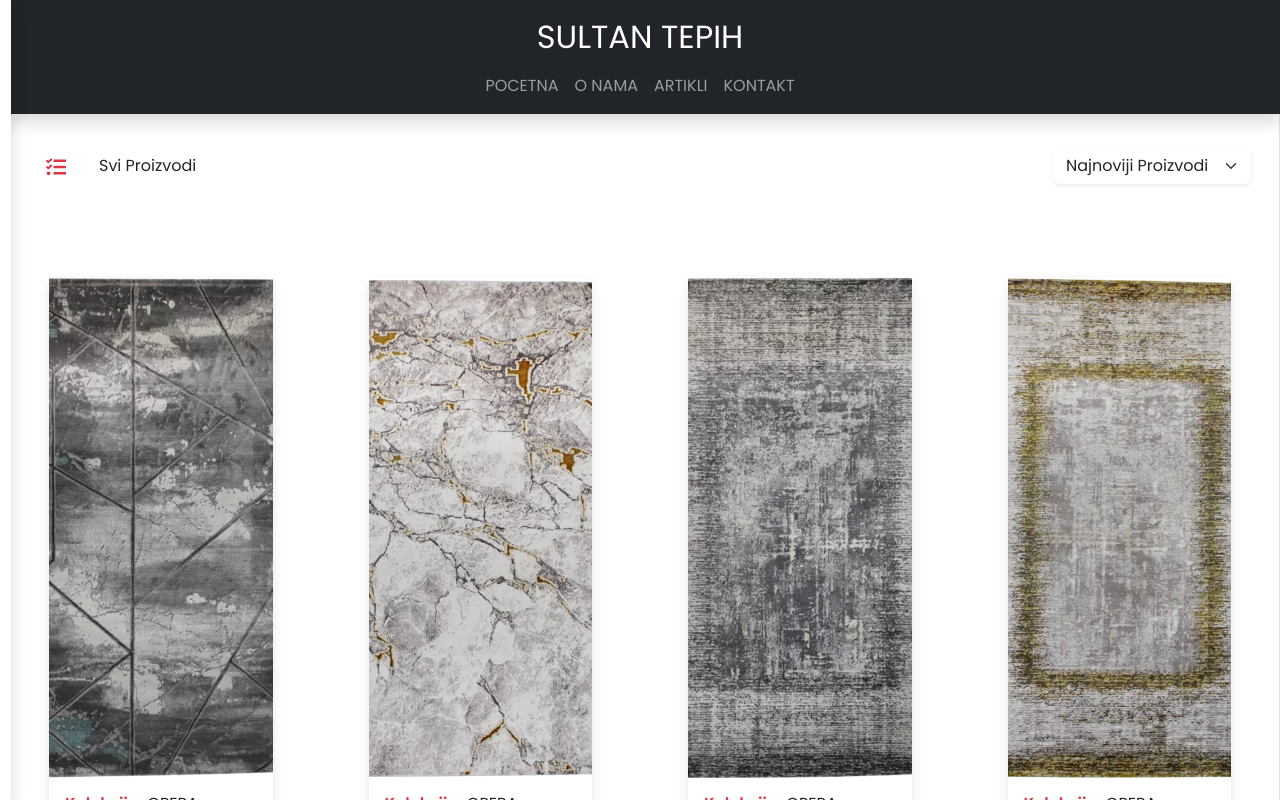
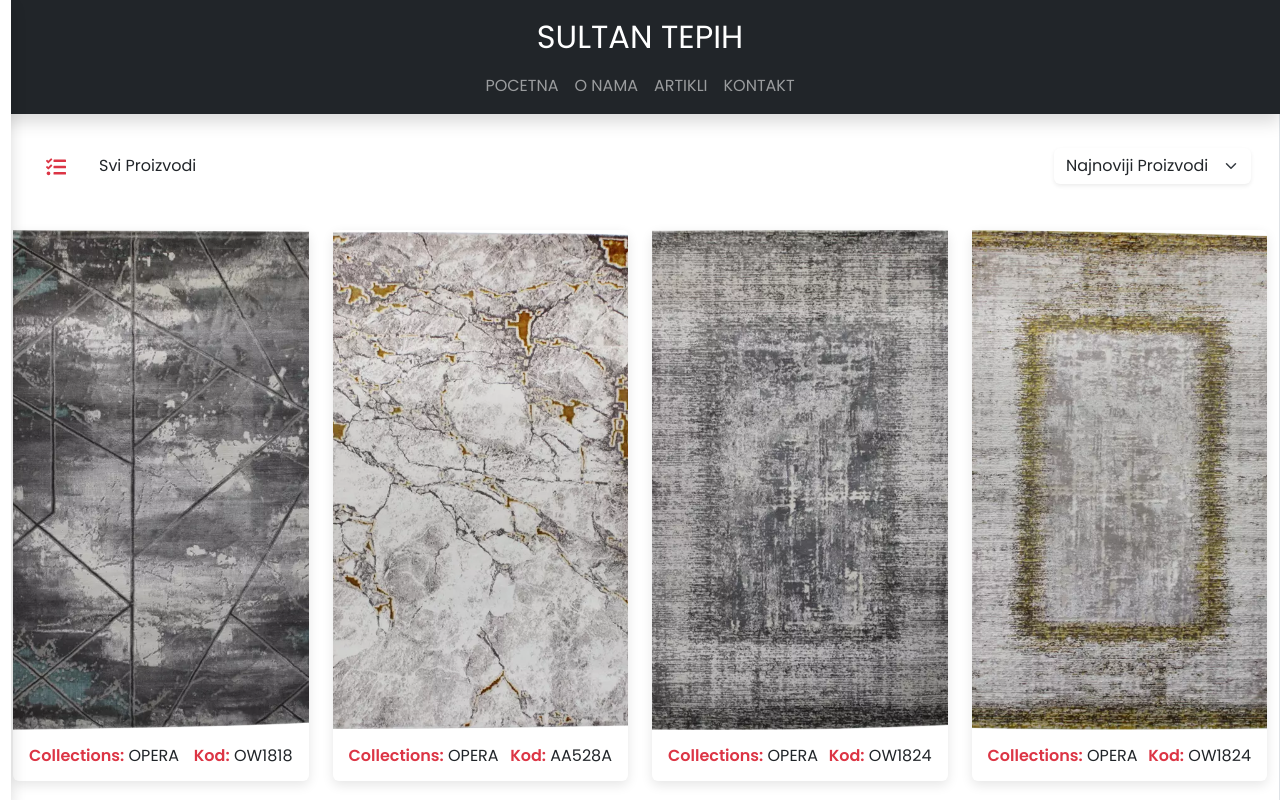
Before and after one commit to aliibnemasud/sultan_tepih, a React (Create React App) app: page /shop in a window 1280 px wide. Shown: the top 800 px of the page. Built offline with nearby package versions, Linux system fonts and the light colour scheme.

Commit message:
filter added

```diff
--- a/src/Components/ProductSlider/NewProductSlider.jsx
+++ b/src/Components/ProductSlider/NewProductSlider.jsx
@@ -1,15 +1,10 @@
 import axios from "axios";
 import React, { Component } from "react";
-import { FaArrowCircleLeft, FaArrowCircleRight, FaEye, FaInfoCircle, FaSearchPlus } from "react-icons/fa";
+import { FaEye, FaInfoCircle } from "react-icons/fa";
 import Slider from "react-slick";
 import ImageModal from "./ImageModal";
 import "./Slider.css";
-import ReactImageMagnify from 'react-image-magnify';
 
-import { Magnifier, GlassMagnifier, SideBySideMagnifier, PictureInPictureMagnifier, MOUSE_ACTIVATION, TOUCH_ACTIVATION } from "react-image-magnifiers";
-import PdDetailsModal from "./PdDetailsModal";
-
-// import '../../Pages/Products/ProductCard.css';
 
 function SampleNextArrow(props) {
   const { className, style, onClick } = props;
@@ -116,6 +111,7 @@ class NewProductSlider extends Component {
           settings: {
             slidesToShow: 1,
             slidesToScroll: 1,
+            dots: false,
           },
         },
       ],
@@ -159,7 +155,7 @@ class NewProductSlider extends Component {
                         }
                       }}
                     /> */}
-                    {/* normar image */}
+                    {/* normal image */}
                     <img src={product.img[0]} alt="" height="400px" style={{objectFit: 'cover'}} className="w-100" />
 
                    {/*  <ReactImageMagnify
@@ -207,7 +203,7 @@ class NewProductSlider extends Component {
                   </div>
                   <div onClick={() => this.navigate(`${product?.id}`)} className="py-3" >
                     <h6>
-                      <span className="fw-bold text-danger">Kolekcija:</span>
+                      <span className="fw-bold text-danger">Collections:</span>
                     </h6>
                     <div className="my-2">
                       {
@@ -216,9 +212,6 @@ class NewProductSlider extends Component {
                         })
                       }
                     </div>
-
-
-
                     <h6>
                       <span className="fw-bold text-danger">Kod: </span> {product?.code}
                     </h6>
--- a/src/Components/Slider/Slider.css
+++ b/src/Components/Slider/Slider.css
@@ -13,7 +13,6 @@
     position: relative;
     background: linear-gradient(90deg, rgba(0, 0, 0, .7), rgba(0, 0, 0, 0.01) ), url("../../Images/background.png");
     background-image: cover;
-
 }
 
 .carousel-item-div {
--- /dev/null
+++ b/src/Hook/filterProductFunction.js
@@ -0,0 +1,7 @@
+export const filterProductsByListOfCollection = (products, collections) => {
+  const filteredProducts = products.filter((product) => {
+    return collections.some((c) => product.collection.includes(c));
+  });
+
+  return filteredProducts;
+};
--- a/src/Pages/Products/NewProductCard.jsx
+++ b/src/Pages/Products/NewProductCard.jsx
@@ -1,6 +1,5 @@
 import React, { useState } from "react";
-import { FaEye, FaInfoCircle, FaSearchPlus } from "react-icons/fa";
-import ReactImageMagnify from "react-image-magnify";
+import { FaEye, FaInfoCircle } from "react-icons/fa";
 import { useNavigate } from "react-router-dom";
 import "./ProductCard.css";
 
@@ -16,25 +15,10 @@ const NewProductCard = ({ product }) => {
   };
 
   return (
-    <div className="product-card col-lg-3 col-6 col-md-4 my-3 p-5">
+    <div className="product-card col-lg-3 col-12 col-md-4 my-3">
       <div className="card-content rounded">
         <div className="card-image">
           <img onClick={() => navigate(`/product-details/${product?.id}`)} style={{objectFit: 'cover'}} height="500px" src={product?.img[0]} className=" w-100 text-center" alt="" />
-
-          {/*  <ReactImageMagnify
-            {...{
-              smallImage: {
-                alt: "Wristwatch by Ted Baker London",
-                isFluidWidth: true,
-                src: product?.img[0],
-              },
-              largeImage: {
-                src: product?.img[0],
-                width: 1200,
-                height: 1800,
-              },
-            }}
-          /> */}
 
           <div className="card-bottom py-2 w-100 d-flex justify-content-around align-items-center">
             <button onClick={handleOpenModal} className="btn btn-lite text-danger">
@@ -64,7 +48,7 @@ const NewProductCard = ({ product }) => {
         </div>
         <div className="d-flex flex-wrap w-100 py-3 justify-content-between px-3" data-bs-target="#exampleModalToggle" data-bs-toggle="modal">
           <h5 className="mobileViewText">
-            <span className="fw-bold text-danger">Kolekcija:</span> {product?.collection}
+            <span className="fw-bold text-danger">Collections:</span> {product?.collection}
           </h5>
           <h5 className="mobileViewText">
             <span className="fw-bold text-danger">Kod:</span> {product?.code}
--- a/src/Pages/Products/NewProductPage.jsx
+++ b/src/Pages/Products/NewProductPage.jsx
@@ -10,9 +10,19 @@ import axios from "axios";
 import { Form } from "react-bootstrap";
 import { ProductCard } from "../../Components/ProductCard/ProductCard";
 import NewProductCard from "./NewProductCard";
+import { filterProductsByListOfCollection } from "../../Hook/filterProductFunction";
 
 const NewProductPage = () => {
   const [toggleBar, setToggleBar] = useState("");
+
+  // Filter By Checkbox
+  const [collection, setCollection] = useState({
+    collectionName: [],
+    response: [],
+  });
+
+  const [filterProduct, setFilterProduct] = useState([])
+
   const { isLoading, error, data } = useQuery("productData", () => axios.get("/data/products.json"));
   const products = data?.data;
   const [page, setPage] = useState(1);
@@ -27,8 +37,25 @@ const NewProductPage = () => {
   const [dateValue, setDateValue] = useState("");
   const [sortByDate, setSortByDate] = useState([]);
 
+
+
   // Load Products
-  let loadProducts = products;
+
+
+
+
+  // Filter products
+  const filterProducts = () => {
+    let filterProductsByCollection = filterProductsByListOfCollection(products, collection.collectionName)
+    setFilterProduct(filterProductsByCollection)
+  };
+
+  let loadProducts;
+  if(filterProduct.length > 0){
+   loadProducts = filterProduct
+  } else {
+    loadProducts = products;
+  }
 
   //  pagination
   const totalProducts = loadProducts?.length;
@@ -43,11 +70,6 @@ const NewProductPage = () => {
   const [colMd, setCol] = useState("");
   const [smCol, setColSm] = useState("");
   const [sideBar, setSideBar] = useState("");
-
-  const handleCategoryChange = () => {};
-  const handleSizeChange = () => {};
-  const handleColorChange = () => {};
-  const filterProducts = () => {};
 
   useEffect(() => {
     if (dateValue === "lowToHigh") {
@@ -65,7 +87,7 @@ const NewProductPage = () => {
   }, [products, loadProducts, pricingValue, dateValue]);
 
   // Sorting by date
-
+  console.log(loadProducts);
   function parseDate(input) {
     var parts = input.match(/(\d+)/g); // note parts[1]-1
     return new Date(parts[2], parts[1] - 1, parts[0]);
@@ -130,6 +152,21 @@ const NewProductPage = () => {
     }
   };
 
+  const collectionsFilter = (e) => {
+    const { value, checked } = e.target;
+    if (checked) {
+      setCollection({
+        collectionName: [...collection?.collectionName, value],
+        response: [...collection?.response, value],
+      });
+    } else {
+      setCollection({
+        collectionName: collection?.collectionName.filter((e) => e !== value),
+        response: collection?.response.filter((e) => e !== value),
+      });
+    }
+  };
+
   return (
     <section className="container-fluid productPage">
       <div className="row">
@@ -161,7 +198,8 @@ const NewProductPage = () => {
               {filterContent?.collection?.map((collection) => {
                 return (
                   <div className="form-check">
-                    <input className="form-check-input" type="checkbox" value={collection} id={collection} />
+                    <input className="form-check-input" onChange={collectionsFilter} type="checkbox" value={collection} id={collection} />
+
                     <label className="form-check-label" htmlFor="flexCheckDefault1">
                       {collection}
                     </label>
@@ -218,6 +256,7 @@ const NewProductPage = () => {
                 {/* <button onClick={sidebarCollapse} type="button" className="btn mb-3">
                   {toggleBar === "active" ? <FaArrowRight className="text-primary fw-bold" /> : <FaBars className="text-primary fw-bold" />}
                 </button> */}
+
                 <button type="button" onClick={handleSideBar} className="btn btn-lite btn-lg text-danger" id="sidebarButton">
                   <FaTasks />
                 </button>
@@ -225,6 +264,7 @@ const NewProductPage = () => {
 
               <div>
                 <h2 className="mobileViewText mt-2">Svi Proizvodi</h2>
+
                 {/* <p className="text-primary fw-bold">{currentProducts?.length} Proizvoda</p> */}
               </div>
             </div>
@@ -255,7 +295,7 @@ const NewProductPage = () => {
           <nav aria-label="" className="mb-3">
             <ul className="pagination justify-content-center">
               <li className="page-item">
-                <button onClick={() => setPage(page - 1)} className="page-link" href="#" tabindex="-1">
+                <button onClick={() => setPage(page - 1)} className="page-link" href="#" tabIndex="-1">
                   Previous
                 </button>
               </li>
```
Also changed, not shown: src/Pages/Products/Data.js (line endings or trailing spaces), 1 other file (tests, documents, lock files or other folders).
